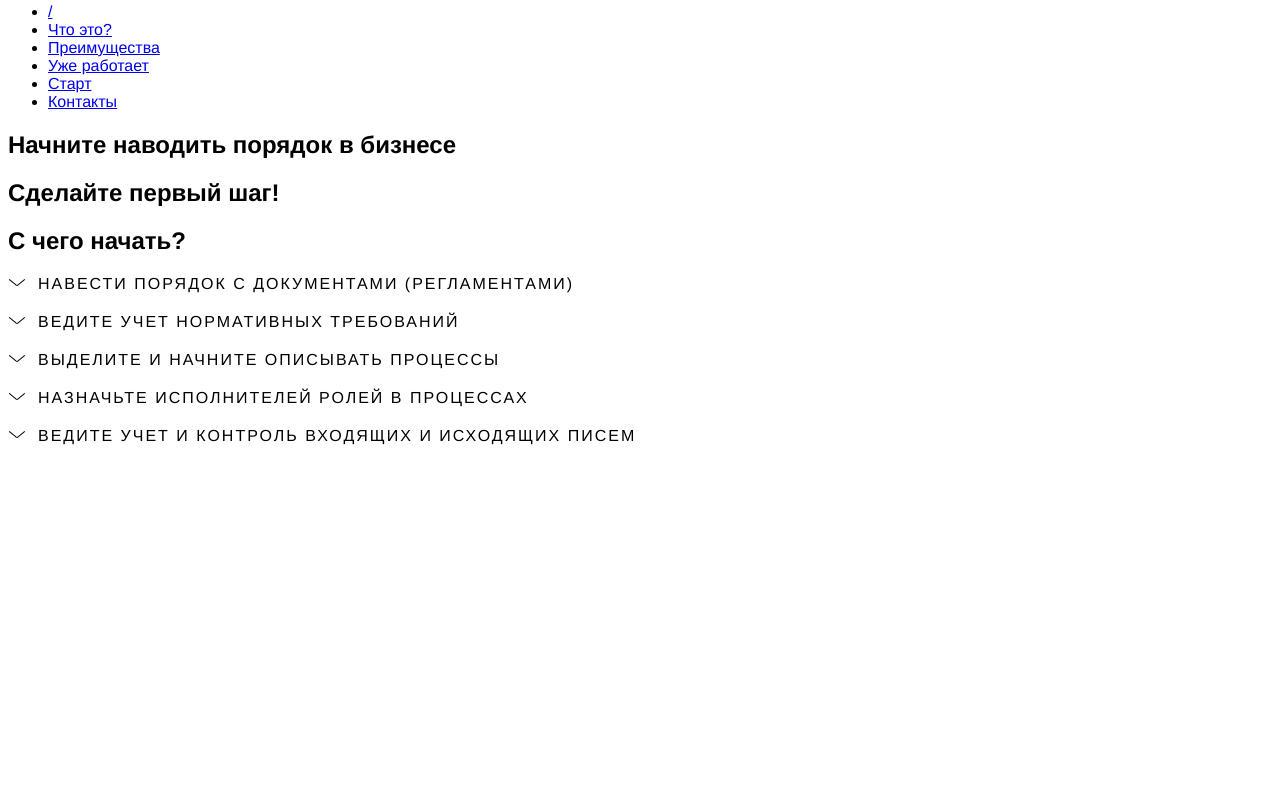
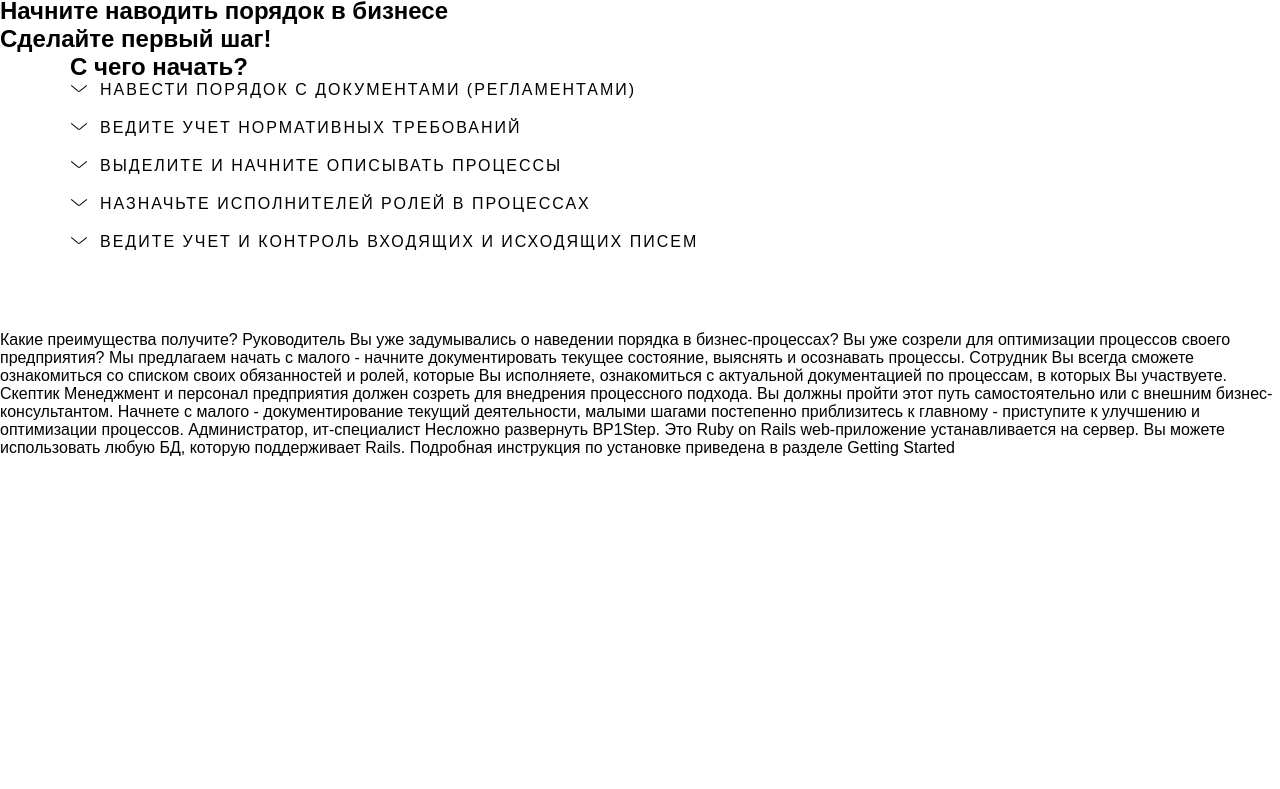
Before and after one commit to RobBikmansurov/bp1step-landing, a plain HTML site: page index.html in a window 1280 px wide. Shown: the part 41-830 px from the top of the page. Before the commit the page ends 808 px from the top, so only its background shows below. Drawn offline with nearby package versions, Linux system fonts and the light colour scheme.

Commit message:
add all sections without styles

```diff
--- a/index.html
+++ b/index.html
@@ -5,8 +5,6 @@
   <meta name="viewport" content="width=device-width, initial-scale=1.0">
   <meta http-equiv="X-UA-Compatible" content="ie=edge">
   <link href="styles/style.css" rel="stylesheet">
-  <script src="https://code.jquery.com/jquery-3.4.1.min.js"></script>
-  <script src="js/script.js"></script>
   <title>BP1Step - Бизнес-процессы, первый шаг</title>
 </head>
 <body>
@@ -19,7 +17,7 @@
           <li><a href="#what">Что это?</a></li>
           <li><a href="#benefits">Преимущества</a></li>
           <li><a href="#about_us">Уже работает</a></li>
-          <li><a href="#get-free">Старт</a></li>
+          <li><a href="#get_free">Старт</a></li>
           <li><a href="#contacts">Контакты</a></li>
         </ul>
       </nav>
@@ -95,13 +93,32 @@
   </section>
 
   <section class="benefits" id="benefits">
+
+Какие преимущества получите?
+Руководитель
+
+Вы уже задумывались о наведении порядка в бизнес-процессах? Вы уже созрели для оптимизации процессов своего предприятия?
+
+Мы предлагаем начать с малого - начните документировать текущее состояние, выяснять и осознавать процессы.
+Сотрудник
+
+Вы всегда сможете ознакомиться со списком своих обязанностей и ролей, которые Вы исполняете, ознакомиться с актуальной документацией по процессам, в которых Вы участвуете.
+Скептик
+
+Менеджмент и персонал предприятия должен созреть для внедрения процессного подхода. Вы должны пройти этот путь самостоятельно или с внешним бизнес-консультантом.
+
+Начнете с малого - документирование текущий деятельности, малыми шагами постепенно приблизитесь к главному - приступите к улучшению и оптимизации процессов.
+Администратор, ит-специалист
+
+Несложно развернуть BP1Step. Это Ruby on Rails web-приложение устанавливается на сервер. Вы можете использовать любую БД, которую поддерживает Rails. Подробная инструкция по установке приведена в разделе Getting Started
+
   </section>
 
   <section class="about_us" id="about_us">
 
   </section>
 
-  <section class="get-free" id="get-free">
+  <section class="get_free" id="get_free">
 
   </section>
 
@@ -110,8 +127,13 @@
   </section>
 
   <footer>
+        <div class="wrapper">
+            <p> &copy; 2012&ndash;2020 Robert Bikmansurov</p>
+        </div>
+  </footer>
 
-  </footer>
+  <script src="https://code.jquery.com/jquery-3.4.1.min.js"></script>
+  <script src="js/script.js"></script>
 
 </body>
 </html>
--- a/styles/style.css
+++ b/styles/style.css
@@ -1,17 +1,71 @@
-
-html, body {
-  height: 100%;
-  font-family: Helvetica, Arial, sans-serif;
-  font-size: 16px;
+* {
+    margin: 0;
+    padding: 0;
+    box-sizing: border-box;
 }
 
-.warpper {
-  padding: 50px;
+body {
+    font-family: 'Montserrat', sans-serif;
 }
 
-.block {
+.wrapper {
+    margin: 0 auto;
+    padding: 0 15px;
+    max-width: 1170px;
+}
 
+.what, .benefits, .about_us, .get_free, .contacts, footer {
+    padding: 60px 0;
 }
+
+/* menu */
+.main-menu {
+    margin-left: auto;
+}
+
+.main-menu > ul > li {
+    display: inline-block;
+    font-size: 15px;
+    font-family: 'Roboto', sans-serif;
+    font-weight: 400;
+    letter-spacing: 1px;
+    color: tomato;
+    margin-right: 15px;
+    cursor: pointer;
+    position: relative;
+}
+
+.main-menu > ul > li > a {
+    text-decoration: none;
+    color: inherit;
+}
+
+.main-menu > ul > li:last-child {
+    margin-right: 0;
+}
+
+.main-menu > ul > li::after {
+    content: '';
+    width: 10%;
+    height: 3px;
+    background: #00D5C3;
+    position: absolute;
+    left: 0;
+    right: 0;
+    margin: 0 auto;
+    top: 25px;
+    opacity: 0;
+    transition-duration: 0.3s;
+}
+
+.main-menu > ul > li:hover::after {
+    opacity: 1;
+    width: 100%;
+}
+
+
+
+/* спойлер гармошка */
 
 .block__item {
   padding: 0 0 20px 0;
```
